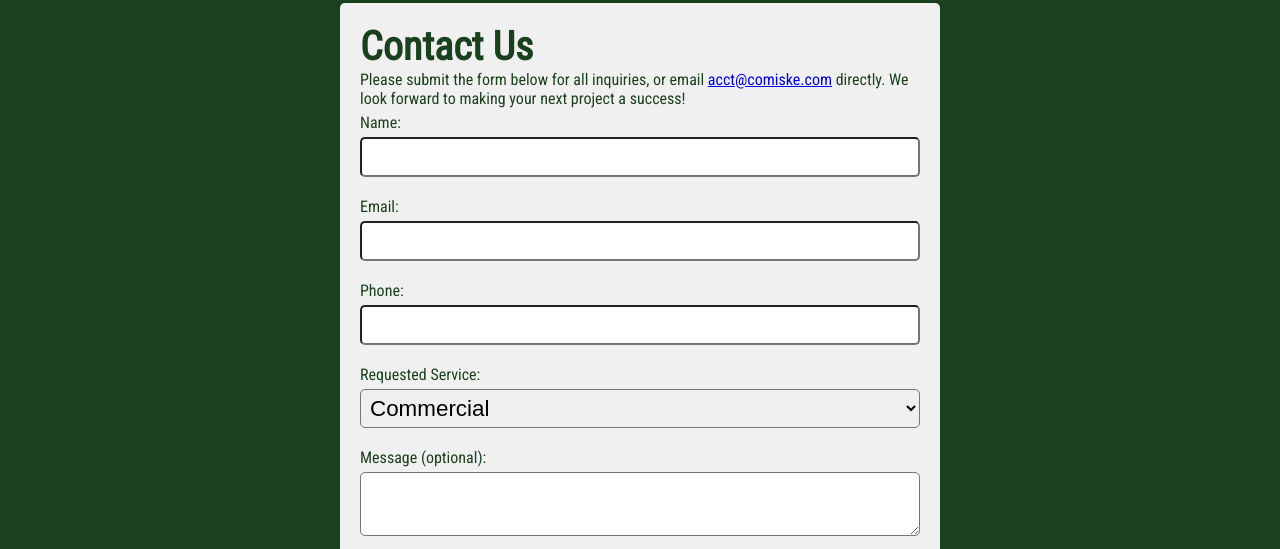
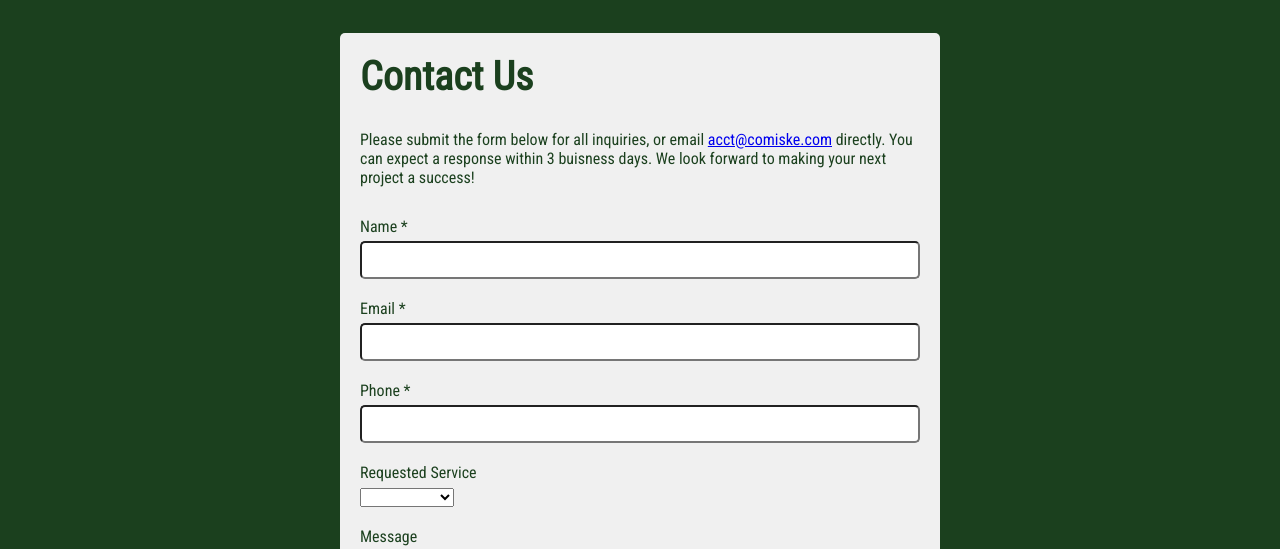
Before and after one commit to MorganHuegel/comiske-custom-solutions-company, a Next.js app: page /contact in a window 1280 px wide. Shown: the part 361-910 px from the top of the page. Built offline with nearby package versions, Linux system fonts and the light colour scheme; some icons are missing.

Commit message:
finished styling for contact form

```diff
--- a/components/contactForm.js
+++ b/components/contactForm.js
@@ -1,7 +1,9 @@
-
+import styles from '../style'
 
 export default class ContactForm extends React.Component {
-  state = {
+  constructor(props){
+    super(props);
+    this.state = {
       name: {
         value: '',
         error: ''
@@ -23,31 +25,33 @@ export default class ContactForm extends React.Component {
         error: ''
       },
     }
+  }
 
   render(){
     return (
       <form name='contact-form' id='contact-form'>
         <div className={`group ${this.state.name.error && 'error'}`}>
-          <label for='name'>Name:</label>
+          <label for='name'>Name *</label>
           <input type='text' name='name' id='name'/>
           {this.state.name.error && <p className='error-message'>{this.state.name.error}</p>}
         </div>
 
         <div className={`group ${this.state.email.error && 'error'}`}>
-          <label for='email'>Email:</label>
+          <label for='email'>Email *</label>
           <input type='email' name='email' id='email'/>
           {this.state.email.error && <p className='error-message'>{this.state.email.error}</p>}
         </div>
 
         <div className={`group ${this.state.phone.error && 'error'}`}>
-          <label for='phone'>Phone:</label>
+          <label for='phone'>Phone *</label>
           <input type='tel' name='phone' id='phone'/>
           {this.state.phone.error && <p className='error-message'>{this.state.phone.error}</p>}
         </div>
 
         <div className={`group ${this.state.service.error && 'error'}`}>
-          <label for='service'>Requested Service:</label>
+          <label for='service'>Requested Service</label>
           <select name='service' id='service'>
+            <option value='' disabled selected></option>
             <option value='commercial'>Commercial</option>
             <option value='residential'>Residential</option>
             <option value='electrical'>Electrical</option>
@@ -56,10 +60,12 @@ export default class ContactForm extends React.Component {
         </div>
 
         <div className={`group ${this.state.message.error && 'error'}`}>
-          <label for='message'>Message (optional):</label>
-          <textarea type='tel' name='message' id='message'/>
+          <label for='message'>Message</label>
+          <textarea name='message' id='message' rows={4}/>
           {this.state.message.error && <p className='error-message'>{this.state.message.error}</p>}
         </div>
+
+        <button type='submit' disabled={this.props.isSubmitting}>Send</button>
         <style jsx>{`
           .group {
             margin-bottom: 20px;
@@ -68,9 +74,9 @@ export default class ContactForm extends React.Component {
             background-color: rgb(255, 235, 235);
           }
 
-          input, textarea, select {
-            font-size: 1.4rem;
-            padding: 5px;
+          input, textarea {
+            font-size: 1rem;
+            padding: 8px;
             width: 100%;
             border-radius: 5px;
           }
@@ -84,6 +90,23 @@ export default class ContactForm extends React.Component {
             margin-top: 5px;
             color: rgb(255, 100, 100);
           }
+
+          button {
+            width: 100%;
+            background-color: ${styles.primaryColor};
+            color: white;
+            font-size: 1rem;
+            padding: 15px;
+            border-radius: 5px;
+          }
+          button:hover, button:focus {
+            cursor: pointer;
+            background-color: rgb(37, 74, 40);
+          }
+          button[disabled], button[disabled]:hover, button[disabled]:focus {
+            background-color: ${styles.primaryColorTransparant};
+            cursor: wait;
+          }
         `}</style>
       </form>
     )
--- a/pages/contact.js
+++ b/pages/contact.js
@@ -1,18 +1,28 @@
+import { useState } from 'react'
 import MainLayout from '../layouts/main.js'
 import ContactForm from '../components/contactForm'
 import styles from '../style'
 
-const Contact = () => (
+class Contact extends React.Component {
+  state = {
+    isSubmitting: false,
+    isSuccess: false,
+    isFailure: false
+  }
+
+  render(){
+    return (
       <MainLayout>
         <div className='container-fluid wrapper'>
           <div className='form-container'>
             <h2>Contact Us</h2>
-        <p>
+            <p className='directions'>
               Please submit the form below for all inquiries,
               or email <a href='mailto:acct@comiske.com'>acct@comiske.com</a> directly.
+              You can expect a response within 3 buisness days.
               We look forward to making your next project a success!
             </p>
-        <ContactForm />
+            <ContactForm isSubmitting={this.state.isSubmitting}/>
           </div>
         </div>
         <style jsx>{`
@@ -32,8 +42,18 @@ const Contact = () => (
           .wrapper h2 {
             font-size: 2.5rem;
           }
+          .directions {
+            margin: 30px 0;
+          }
+          @media only screen and (min-width: ${styles.screenMd}) {
+            .wrapper {
+              padding: 50px;
+            }
+          }
         `}</style>
       </MainLayout>
     )
+  }
+}
 
 export default Contact;
```
Lines whose indentation alone changed are shown as unchanged.
